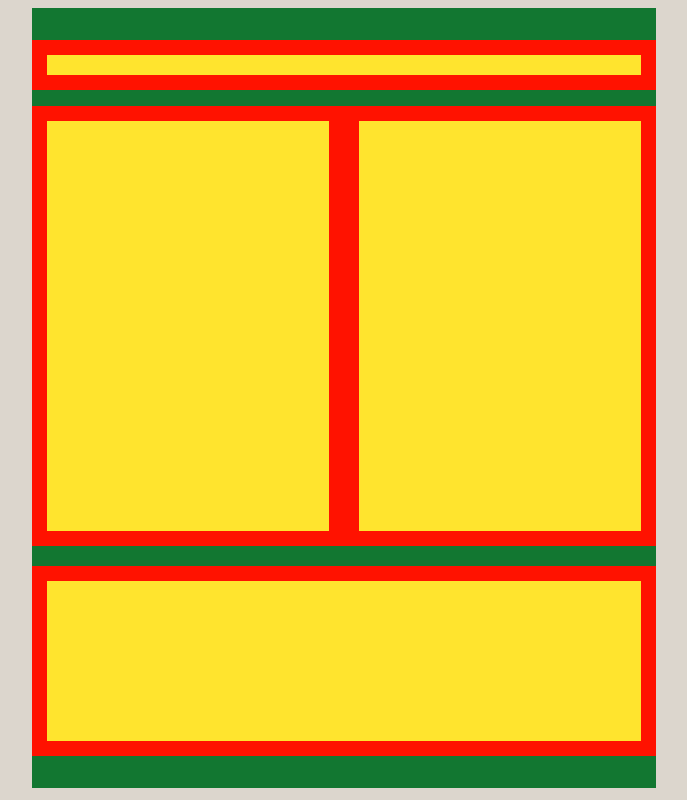
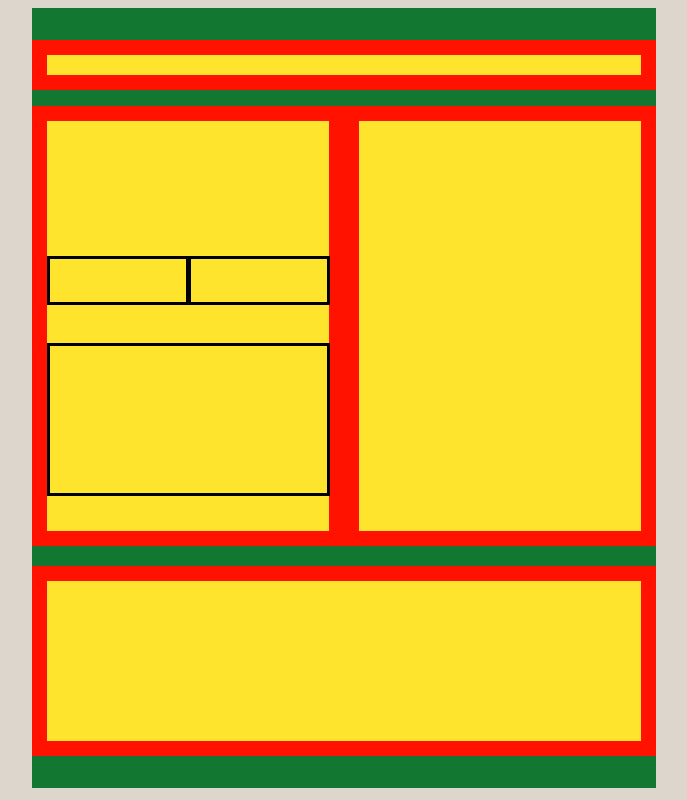
Before and after one commit to green-fox-academy/erikb96, a plain HTML site: page week-01/day-4/index.html in a window 1280 px wide. Shown: the whole page, without its empty margins (296-983 px from the left). Drawn offline with Linux system fonts and the light colour scheme.

Commit message:
feat(css excerise)finish boxes

```diff
--- a/week-01/day-4/index.html
+++ b/week-01/day-4/index.html
@@ -14,8 +14,16 @@
         </div>
 
         <div class="second">
-            <div>
+            <div class="secondpart1">
+                <div>
+                </div>
+                <div>
+                </div>
+                <div>
+                </div>
+
             </div>
+
             <div style="float:right">
             </div>
         </div>
--- a/week-01/day-4/style.css
+++ b/week-01/day-4/style.css
@@ -25,7 +25,7 @@ form{
 
 }
 
-.second :first-of-type{
+.second :nth-child(1){
     box-sizing: content-box;
     margin-top: 16px;
     width: 282px;
@@ -56,3 +56,33 @@ form{
     margin-top: 20px;
 
 }
+
+.secondpart1 :first-child{
+    box-sizing: content-box;
+    margin-top:222px;
+    width: 277px;
+    height: 147px;
+    border: 3px solid black;
+    background-color: #FFE42E;
+    margin-left: 0px;
+}
+
+.secondpart1 :nth-child(2) {
+    box-sizing: content-box;
+    margin-top:-240px;
+    width: 136px;
+    height: 43px;
+    border: 3px solid black;
+    background-color: #FFE42E;
+    margin-left: 0px;
+}
+
+.secondpart1 :nth-child(3){
+    box-sizing: content-box;
+    margin-top:-49px;
+    width: 136px;
+    height: 43px;
+    border: 3px solid black;
+    background-color: #FFE42E;
+    margin-left: 141px;
+}
```
